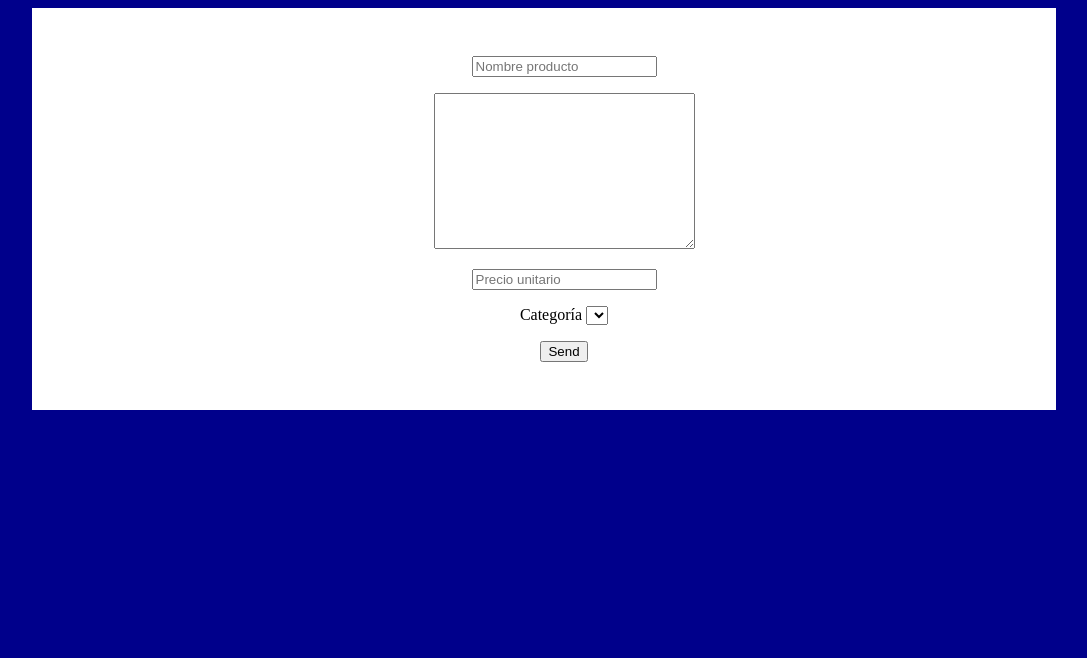
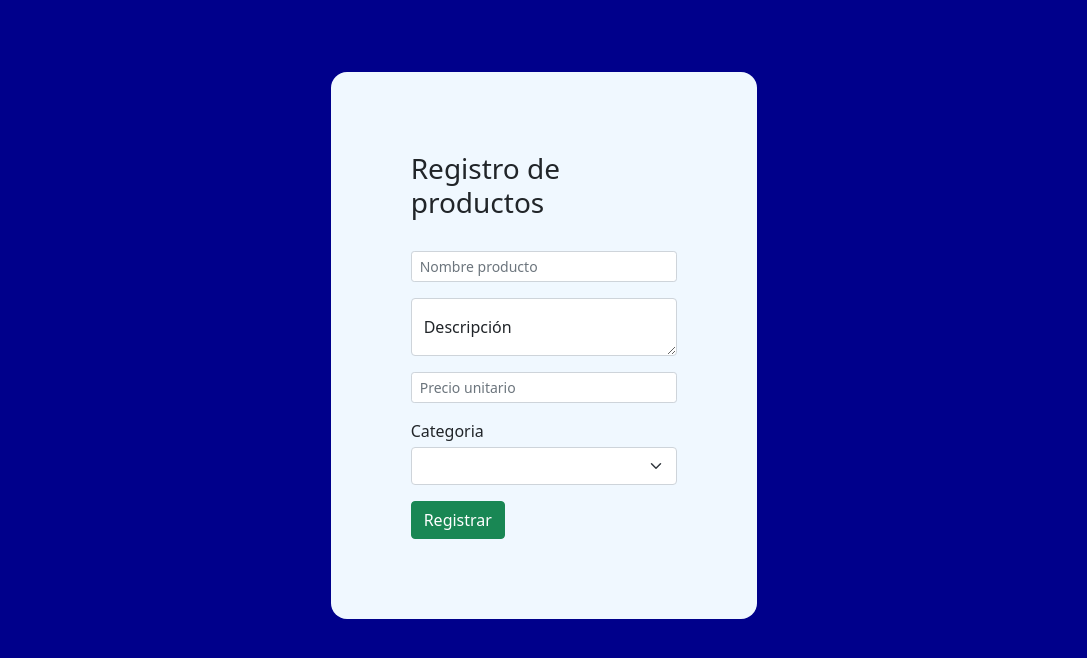
Before and after one commit to ahroncich7/Proyecto_Pizzeria, a website: page services/planilla_de_carga.html in a window 1280 px wide. Shown: the whole page, without its empty margins (96-1183 px from the left). Drawn offline with nearby package versions, Linux system fonts and the light colour scheme; no server answers.

Commit message:
Change interface

```diff
--- a/services/planilla_de_carga.html
+++ b/services/planilla_de_carga.html
@@ -4,83 +4,89 @@
     <meta charset="UTF-8" />
     <meta http-equiv="X-UA-Compatible" content="IE=edge" />
     <meta name="viewport" content="width=device-width, initial-scale=1.0" />
-    <title>Planilla</title>
+    <link
+      href="https://cdn.jsdelivr.net/npm/bootstrap@5.1.3/dist/css/bootstrap.min.css"
+      rel="stylesheet"
+      integrity="sha384-1BmE4kWBq78iYhFldvKuhfTAU6auU8tT94WrHftjDbrCEXSU1oBoqyl2QvZ6jIW3"
+      crossorigin="anonymous"
+    />
+
+    <title>Template</title>
+
     <style type="text/css">
       body {
         background-color: darkblue;
         z-index: -1;
       }
 
-      .modal {
-        width: 80vw;
-        height: max-content;
-        background-color: white;
-        margin: 0 auto;
-        justify-content: center;
-        padding: 1em 0;
+      form {
+        margin-top: 3rem !important;
+        padding:5rem !important;
+        background-color: aliceblue;
+        border-radius: 1rem !important;
       }
 
-      li {
-        list-style: none;
-      }
-
-      ul {
-        display: grid;
-        gap: 1em;
-        margin: 2em auto;
-        text-align: center;
+      h3 {
+        margin-bottom: 2rem;
       }
     </style>
   </head>
 
   <body>
-    <div class="modal">
-      <form
-        action="https://laomingcode-node-mysql.herokuapp.com/add/product/"
-        method="POST"
-      >
-        <ul>
-          <li>
+    <div class="container-fluid mt-4 col-md-6 col-sm-12 col-lg-4">
+      <div class="row">
+        <form
+          action="https://laomingcode-node-mysql.herokuapp.com/add/product/"
+          method="POST"
+          class=""
+        >
+        <h3>Registro de productos</h3>
+          <div class="input-group input-group-sm mb-3">
             <input
+              type="text"
+              class="form-control"
               id="name"
               name="name"
-              type="text"
               placeholder="Nombre producto"
             />
-          </li>
-          <li>
+          </div>
+
+          <div class="form-floating">
             <textarea
+              class="form-control"
+              placeholder="Leave a comment here"
               id="description"
               name="description"
-              cols="30"
-              rows="10"
-              placeholder="Ingredientes"
-            >
-            </textarea>
-          </li>
-          <li>
+            ></textarea>
+            <label for="description">Descripción</label>
+          </div>
+
+          <div class="input-group input-group-sm mb-3 mt-3">
             <input
               id="price"
               name="price"
               type="number"
               placeholder="Precio unitario"
+              class="form-control"
             />
-          </li>
+          </div>
 
-          <input type="hidden" name="picture" id="picture" value="null" />
+          <input type="hidden" name="picture" id="picture" value="" />
           <input type="hidden" name="available" id="available" value="1" />
 
-          <li id="">
-            <label for="category_id">Categoría</label>
-            <select name="category_id" id="category_id"></select>
-          </li>
-          <li>
-            <button type="submit">Send</button>
-          </li>
-        </ul>
-      </form>
+          <label for="category_id" class="mb-1">Categoria</label>
+          <select class="form-select" id="category_id" required></select>
+
+          <button type="submit" class="btn btn-success mt-3">Registrar</button>
+        </form>
+      </div>
     </div>
 
+    <script
+      src="https://cdn.jsdelivr.net/npm/bootstrap@5.1.3/dist/js/bootstrap.bundle.min.js"
+      integrity="sha384-ka7Sk0Gln4gmtz2MlQnikT1wXgYsOg+OMhuP+IlRH9sENBO0LRn5q+8nbTov4+1p"
+      crossorigin="anonymous"
+    ></script>
     <script src="../public/js/loading_template.js"></script>
   </body>
 </html>
```
